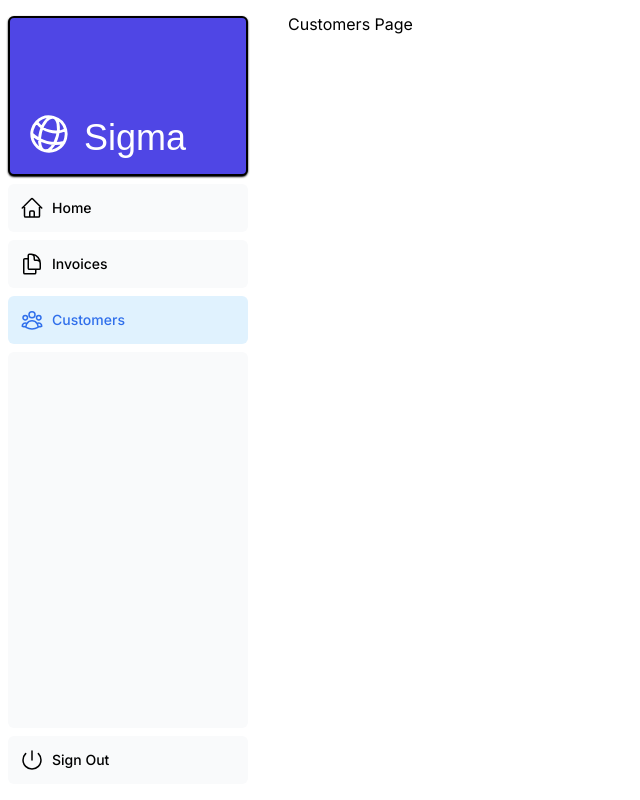
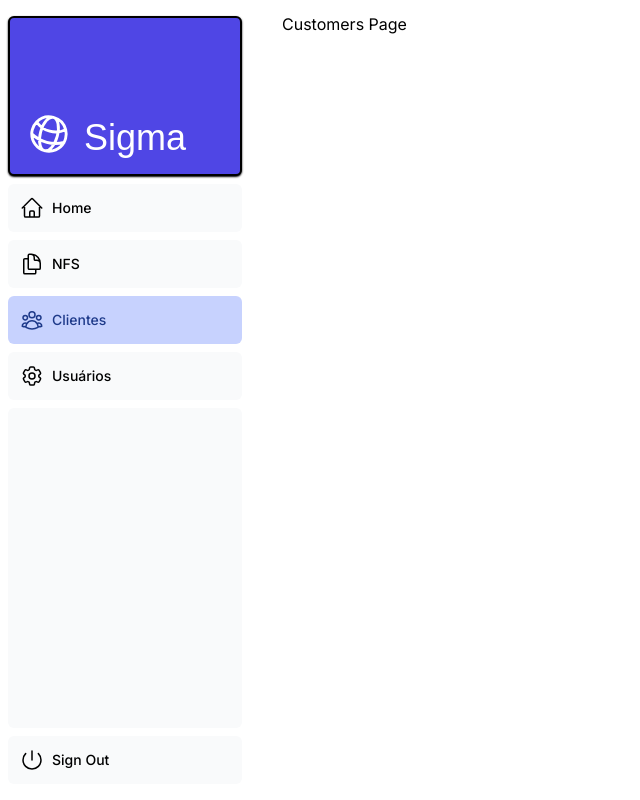
Before and after one commit to aalves932/nextjs-dashboard, a Next.js app: page /dashboard/customers in a window 1280 px wide. Shown: the whole page, without its empty margins (0-640 px from the left). Built offline with nearby package versions, Linux system fonts and the light colour scheme; a web font is replaced by a local one.

Commit message:
fix: update layout and card components for improved responsiveness and localization

```diff
--- a/app/dashboard/layout.tsx
+++ b/app/dashboard/layout.tsx
@@ -5,7 +5,7 @@ export const experimental_ppr = true;
 export default function Layout({ children }: { children: React.ReactNode }) {
   return (
     <div className="flex h-screen flex-col md:flex-row md:overflow-hidden">
-      <div className="w-full flex-none md:w-64">
+      <div className="w-full flex-none md:w-3/12 md:min-w-[220px] md:max-w-[250px]">
         <SideNav />
       </div>
       <div className="flex-grow px-6 md:overflow-y-auto md:px-8 md:py-3">
--- a/app/ui/dashboard/cards.tsx
+++ b/app/ui/dashboard/cards.tsx
@@ -21,29 +21,19 @@ export default async function CardWrapper() {
   const {
     numberOfInvoices,
     numberOfCustomers,
-    totalPaidInvoices,
+    // totalPaidInvoices,
     totalPendingInvoices,
   } = await fetchCardData();
 
-  const sigmaData = await getSigmaDataStats();
+  const { total_amount } = await getSigmaDataStats();
 
   return (
     <>
-      {/* NOTE: Uncomment this code in Chapter 9 */}
-
       {/* <Card title="Collected" value={totalPaidInvoices} type="collected" /> */}
-      <Card
-        title="Faturamento Total"
-        value={formatCurrency(sigmaData.total_amount*100)}
-        type="collected"
-      />
+      <Card title="Faturamento Total" value={formatCurrency(total_amount*100)} type="collected"/>
       <Card title="Pending" value={totalPendingInvoices} type="pending" />
       <Card title="Total Invoices" value={numberOfInvoices} type="invoices" />
-      <Card
-        title="Total Customers"
-        value={numberOfCustomers}
-        type="customers"
-      />
+      <Card title="Total Customers" value={numberOfCustomers} type="customers"/>
     </>
   );
 }
@@ -62,14 +52,11 @@ export function Card({
   return (
     // font-medium border-2 border-black rounded-xl px-3 py-2 bg-brand hover:bg-yellow-300 hard-shadow-sm
     <div className="rounded-xl bg-yellow-400 border-2 border-black p-2 shadow-sm shadow-black">
-      <div className="flex p-2">
-        {Icon ? <Icon className="h-5 w-5 text-gray-700" /> : null}
+      <div className="flex p-2 items-center">
+        {Icon ? <Icon className="h-6 w-6 text-gray-700" /> : null}
         <h3 className="ml-2 text-sm font-medium">{title}</h3>
       </div>
-      <p
-        className={`${lusitana.className}
-          truncate rounded-xl px-4 py-4 text-center text-2xl`}
-      >
+      <p className={`${lusitana.className} truncate rounded-xl px-4 py-4 text-center text-2xl`}>
         {value}
       </p>
     </div>
--- a/app/ui/dashboard/nav-links.tsx
+++ b/app/ui/dashboard/nav-links.tsx
@@ -3,6 +3,7 @@ import {
   UserGroupIcon,
   HomeIcon,
   DocumentDuplicateIcon,
+  Cog6ToothIcon
 } from "@heroicons/react/24/outline";
 
 import Link from "next/link";
@@ -14,11 +15,12 @@ import clsx from "clsx";
 const links = [
   { name: "Home", href: "/dashboard", icon: HomeIcon },
   {
-    name: "Invoices",
+    name: "NFS",
     href: "/dashboard/invoices",
     icon: DocumentDuplicateIcon,
   },
-  { name: "Customers", href: "/dashboard/customers", icon: UserGroupIcon },
+  { name: "Clientes", href: "/dashboard/customers", icon: UserGroupIcon },
+  { name: "Usuários", href: "/dashboard/users", icon: Cog6ToothIcon },
 ];
 
 export default function NavLinks() {
@@ -32,9 +34,9 @@ export default function NavLinks() {
             key={link.name}
             href={link.href}
             className={clsx(
-              "flex h-[48px] grow items-center justify-center gap-2 rounded-md bg-gray-50 p-3 text-sm font-medium hover:bg-sky-100 hover:text-blue-600 md:flex-none md:justify-start md:p-2 md:px-3",
+              "flex h-[48px] grow items-center justify-center gap-2 rounded-md bg-gray-50 p-3 text-sm font-medium hover:bg-indigo-200 hover:text-blue-900 md:flex-none md:justify-start md:p-2 md:px-3",
               {
-                "bg-sky-100 text-blue-600": pathname === link.href,
+                "bg-indigo-200 text-blue-900": pathname === link.href,
               }
             )}
           >
```
